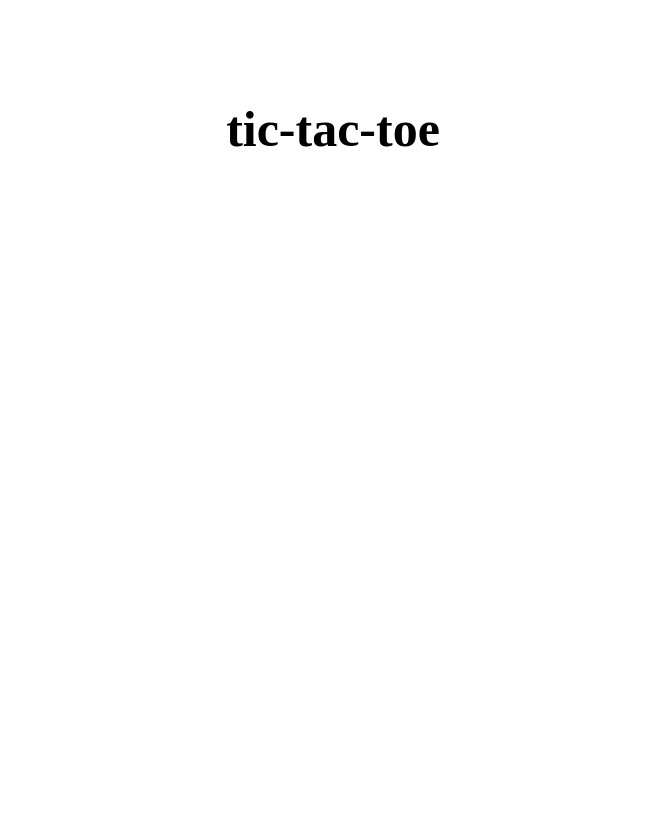
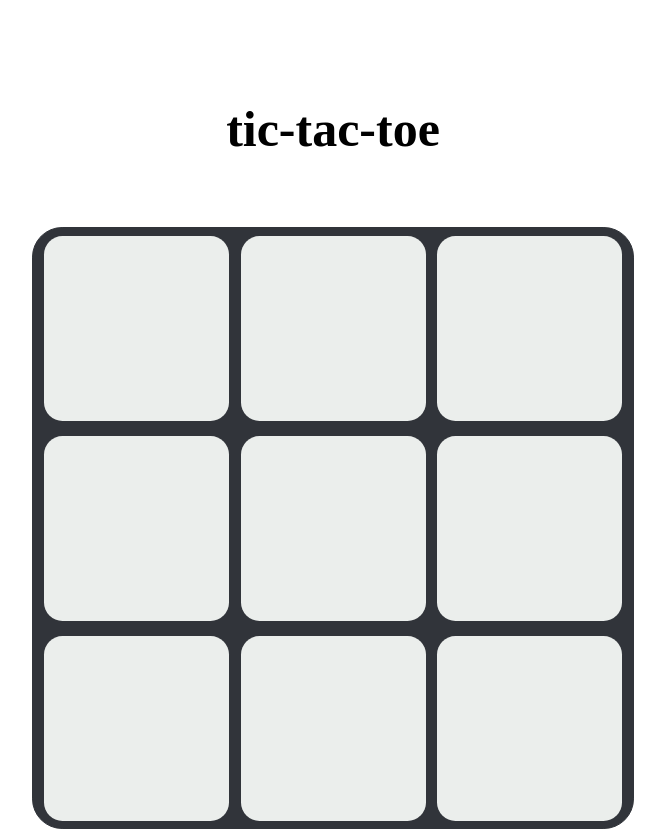
Before and after one commit to bossamboi/tictactoe, a plain HTML site: page index.html in a window 1280 px wide. Shown: the whole page, without its empty margins (307-972 px from the left). Before the commit the page ends 800 px from the top, so only its background shows below. Drawn offline with Linux system fonts and the light colour scheme.

Commit message:
populated game board. css is kinda whack but progress is made. background and box colors are the colors of chalk and blackboards.

```diff
--- a/index.html
+++ b/index.html
@@ -19,7 +19,7 @@
   <div id="message"></div>
   <div id="restart"></div>
 
-  <div id="gameboard"></div>
+  <div id="square-container"></div>
 
   <script src="script.js"></script>
 </body>
--- a/script.js
+++ b/script.js
@@ -8,8 +8,19 @@ const createPlayer = (name, marker) => {
 const gameBoard = (() => {
 
     let board = [];
-    for (i = 0; i < 9; i++) {
-        board.push[''];
+    for (let i = 0; i < 9; i++) {
+        board.push('');
+    }
+
+    console.log(board);
+
+    //populate board with squares
+    let squareContainer = document.querySelector('#square-container');
+
+    for (let i = 0; i < board.length; i++) {
+        let squareDiv = document.createElement('div');
+        squareDiv.classList.add('square-class');
+        squareContainer.appendChild(squareDiv);
     }
 
 
--- a/style.css
+++ b/style.css
@@ -5,3 +5,28 @@ h1 {
     margin-right: auto;
     font-size: 50px;
 }
+
+#square-container {
+    background-color: #31343a;
+    margin-right: auto;
+    margin-left: auto;
+    margin-top: 69px;
+    width: 600px;
+    height: 600px;
+    display: flex;
+    flex-wrap: wrap;
+    justify-content: space-evenly;
+    align-items: center;
+    border-style: solid;
+    border-radius: 5%;
+    border-width: 1px;
+    border-color: #31343a;
+}
+
+.square-class {
+    width: 185px;
+    height: 185px;
+    background-color: #ebeeec;
+    border-radius: 10%;
+
+}
```
